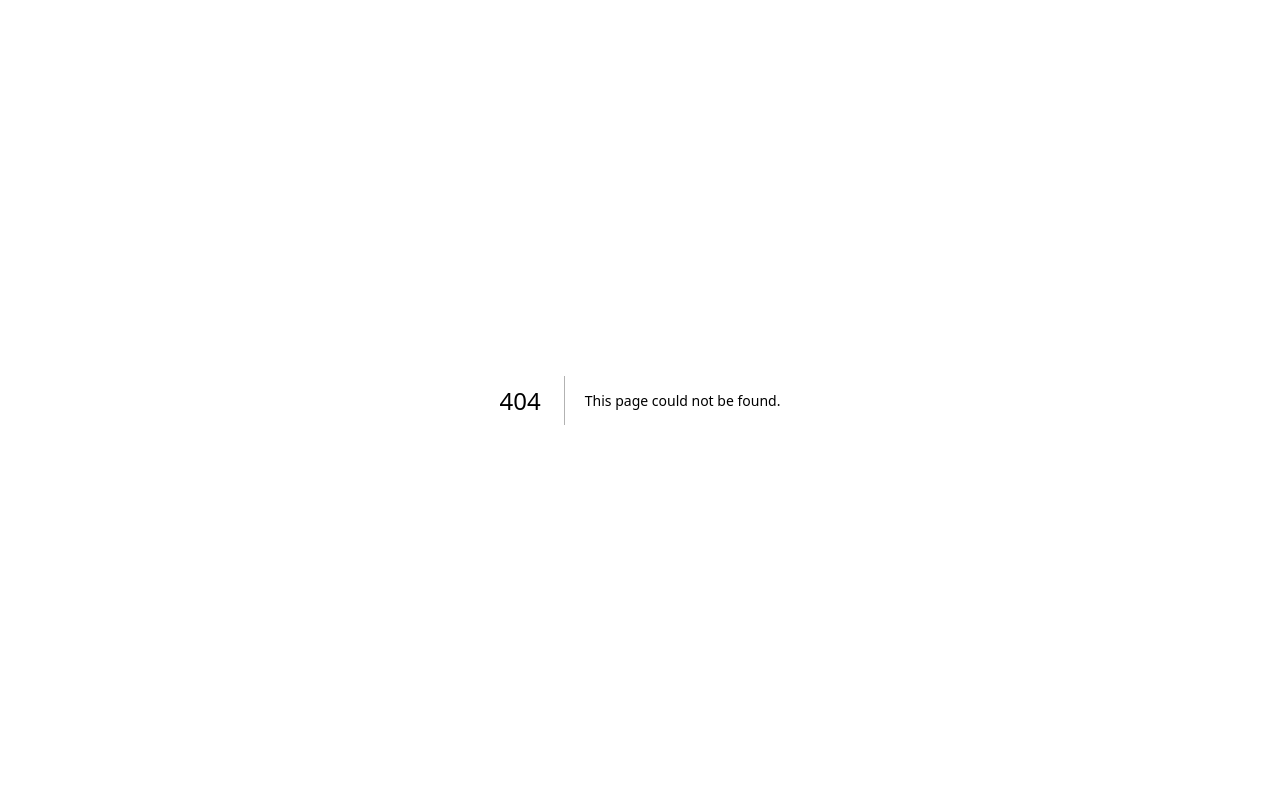
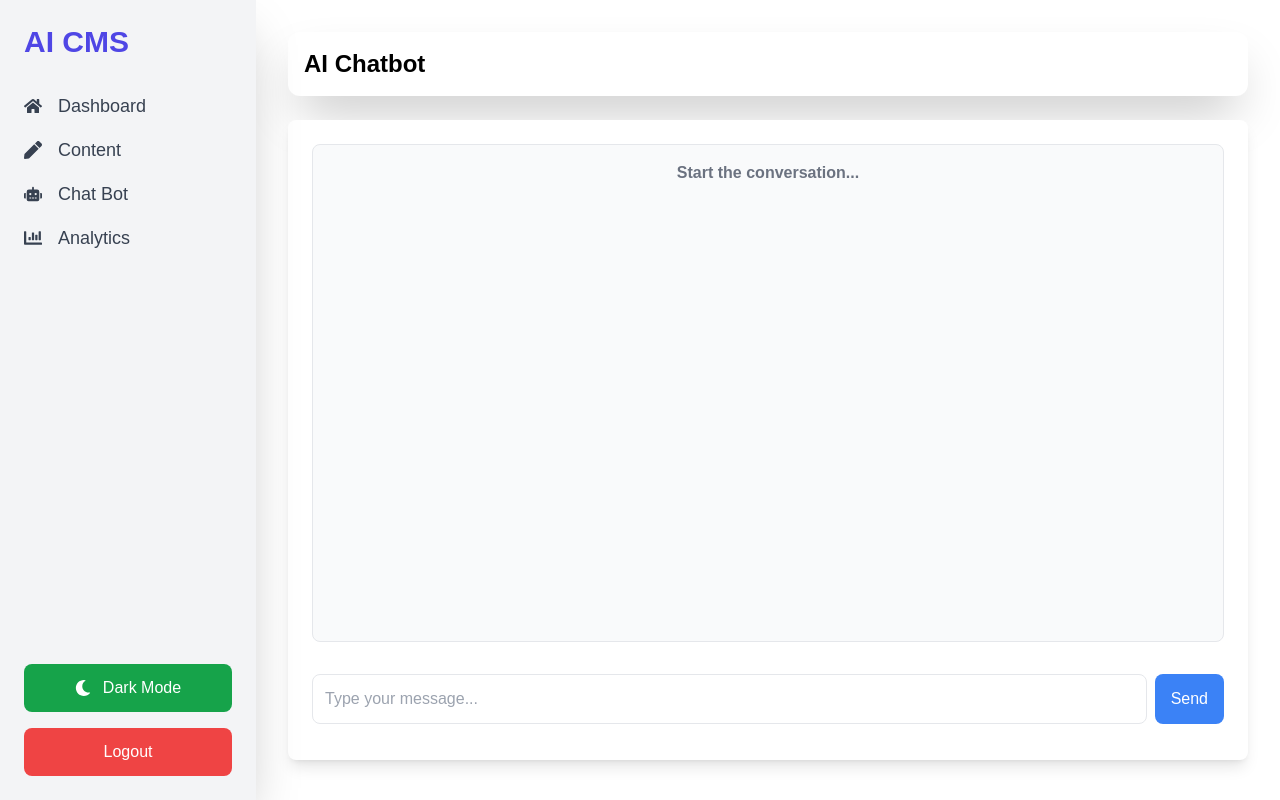
Before and after one commit to Hartz-byte/ai-cms, a Next.js app in the folder frontend/: page /chat in a window 1280 px wide. Before the commit this address had no page. Built offline with nearby package versions, Linux system fonts and the light colour scheme.

Commit message:
chatbot implemented

```diff
--- a/frontend/components/layout/Sidebar.tsx
+++ b/frontend/components/layout/Sidebar.tsx
@@ -1,5 +1,13 @@
+// components/layout/Sidebar.tsx
 import Link from "next/link";
-import { FaHome, FaChartBar, FaPen, FaMoon, FaSun } from "react-icons/fa";
+import {
+  FaHome,
+  FaChartBar,
+  FaPen,
+  FaMoon,
+  FaSun,
+  FaRobot,
+} from "react-icons/fa";
 import { useEffect, useState } from "react";
 import { useRouter } from "next/router";
 
@@ -27,6 +35,7 @@ const Sidebar = () => {
         <nav className="flex flex-col space-y-4">
           <NavItem href="/dashboard" icon={<FaHome />} label="Dashboard" />
           <NavItem href="/content" icon={<FaPen />} label="Content" />
+          <NavItem href="/chat" icon={<FaRobot />} label="Chat Bot" />
           <NavItem href="/analytics" icon={<FaChartBar />} label="Analytics" />
         </nav>
       </div>
--- /dev/null
+++ b/frontend/pages/api/chatbot.ts
@@ -0,0 +1,39 @@
+// pages/api/chatbot.ts
+import type { NextApiRequest, NextApiResponse } from "next";
+
+export default async function handler(
+  req: NextApiRequest,
+  res: NextApiResponse
+) {
+  if (req.method !== "POST") {
+    return res.status(405).json({ error: "Method Not Allowed" });
+  }
+
+  const { message, history } = req.body;
+  if (!message) {
+    return res.status(400).json({ error: "Message is required" });
+  }
+
+  try {
+    const response = await fetch("https://api.cohere.com/v1/chat", {
+      method: "POST",
+      headers: {
+        Authorization: `Bearer ${process.env.COHERE_API_KEY}`,
+        "Content-Type": "application/json",
+      },
+      body: JSON.stringify({
+        model: "command-r",
+        message,
+        chat_history: history || [],
+      }),
+    });
+
+    const data = await response.json();
+    // console.log("Cohere API Response:", data);
+
+    res.status(200).json({ reply: data.text });
+  } catch (error) {
+    console.error("Error in chatbot API:", error);
+    res.status(500).json({ error: "Failed to process request" });
+  }
+}
--- /dev/null
+++ b/frontend/pages/chat.tsx
@@ -0,0 +1,113 @@
+import { useState, useEffect, useRef } from "react";
+import DashboardLayout from "@/components/layout/DashboardLayout";
+
+const Chatbot = () => {
+  const [userInput, setUserInput] = useState("");
+  const [messages, setMessages] = useState<{ role: string; text: string }[]>(
+    []
+  );
+  const [loading, setLoading] = useState(false);
+
+  const chatContainerRef = useRef<HTMLDivElement>(null);
+
+  useEffect(() => {
+    if (chatContainerRef.current) {
+      chatContainerRef.current.scrollTop =
+        chatContainerRef.current.scrollHeight;
+    }
+  }, [messages]);
+
+  const sendMessage = async () => {
+    if (!userInput.trim()) return;
+
+    const newUserMessage = { role: "User", text: userInput };
+    setMessages((prevMessages) => [...prevMessages, newUserMessage]);
+    setLoading(true);
+
+    try {
+      const response = await fetch("/api/chatbot", {
+        method: "POST",
+        headers: { "Content-Type": "application/json" },
+        body: JSON.stringify({
+          message: userInput,
+          history: messages.map((msg) => ({
+            role: msg.role === "User" ? "User" : "Chatbot",
+            message: msg.text,
+          })),
+        }),
+      });
+
+      const data = await response.json();
+
+      setMessages((prevMessages) => [
+        ...prevMessages,
+        { role: "Chatbot", text: data.reply || "No response received." },
+      ]);
+    } catch (error) {
+      console.error("Error fetching chatbot response:", error);
+    } finally {
+      setLoading(false);
+    }
+
+    setUserInput("");
+  };
+
+  return (
+    <DashboardLayout title="AI Chatbot">
+      <div className="w-full h-[87%] bg-card dark:bg-darkCard p-6 rounded-lg shadow-lg shadow-2xl">
+        {/* Chat Messages */}
+        <div
+          ref={chatContainerRef}
+          className="h-[84%] overflow-y-auto border rounded-lg p-4 bg-gray-50"
+        >
+          {messages.length === 0 ? (
+            <p className="text-gray-500 text-center font-semibold">
+              Start the conversation...
+            </p>
+          ) : (
+            messages.map((msg, index) => (
+              <div
+                key={index}
+                className={`p-2 flex ${
+                  msg.role === "User" ? "justify-end" : "justify-start"
+                }`}
+              >
+                <span
+                  className={`inline-block px-4 py-2 rounded-lg max-w-[50%] ${
+                    msg.role === "User"
+                      ? "bg-blue-200 text-blue-900 self-end"
+                      : "bg-gray-200 text-gray-800 self-start"
+                  }`}
+                >
+                  {msg.text}
+                </span>
+              </div>
+            ))
+          )}
+          {loading && (
+            <p className="text-gray-500 text-center mt-2">Thinking...</p>
+          )}
+        </div>
+
+        {/* Chat Input */}
+        <div className="flex mt-8">
+          <input
+            type="text"
+            value={userInput}
+            onChange={(e) => setUserInput(e.target.value)}
+            placeholder="Type your message..."
+            className="flex-1 p-3 border rounded-lg focus:outline-none text-black"
+          />
+          <button
+            onClick={sendMessage}
+            className="ml-2 px-4 py-2 bg-blue-500 text-white rounded-lg hover:bg-blue-600 transition"
+          >
+            Send
+          </button>
+        </div>
+      </div>
+    </DashboardLayout>
+  );
+};
+
+export default Chatbot;
--- a/frontend/pages/content/create.tsx
+++ b/frontend/pages/content/create.tsx
@@ -1,3 +1,4 @@
+// pages/content/create.tsx
 import DashboardLayout from "@/components/layout/DashboardLayout";
 import { useState } from "react";
 import { useRouter } from "next/router";
```
Also changed, not shown: frontend/components/auth/LoginForm.tsx (deleted), frontend/components/auth/RegisterForm.tsx (deleted), frontend/components/common/Button.tsx (deleted), frontend/components/common/Input.tsx (deleted), frontend/components/common/Loader.tsx (deleted), frontend/components/layout/Footer.tsx (deleted).
